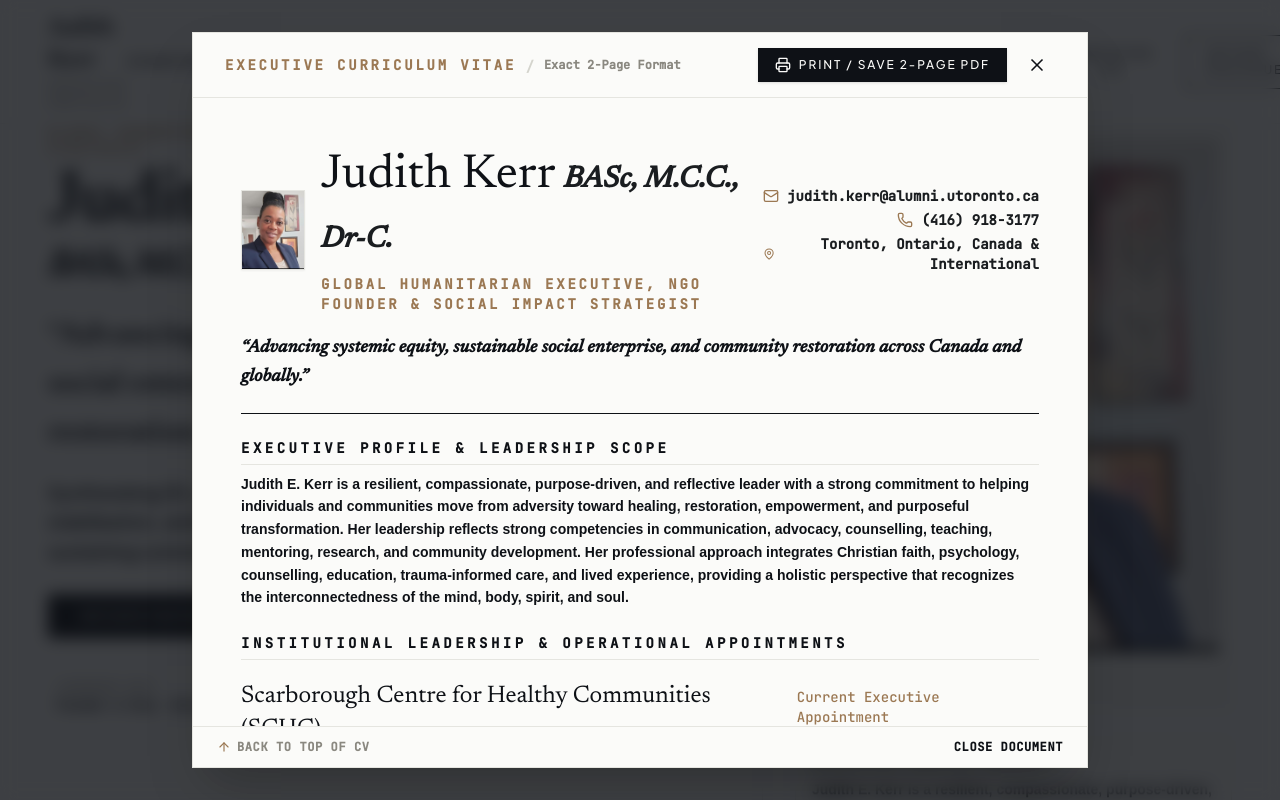
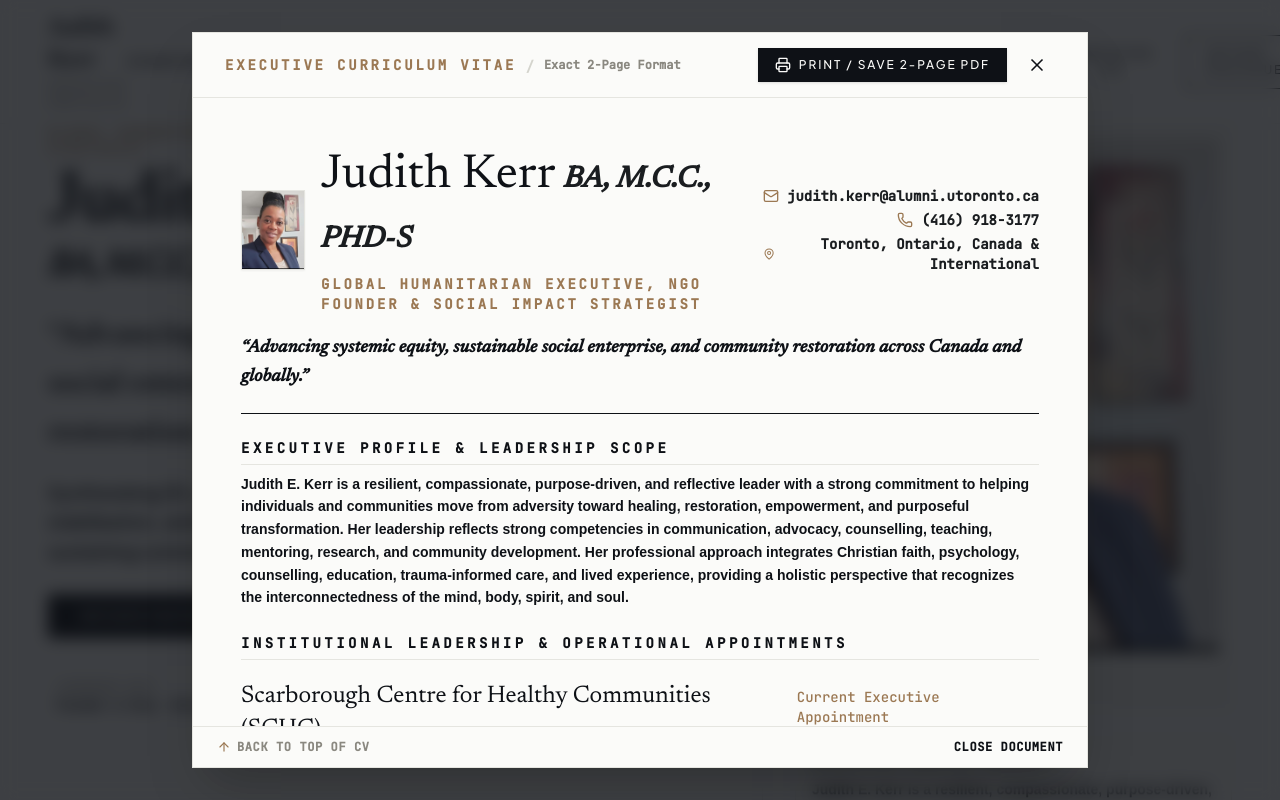
Before and after one commit to Kennysaruni/judithkerr, a React (Vite) app: page / in a window 1280 px wide. Both pictures are taken after a click on the button "DOWNLOAD EXECUTIVE CV". Shown: the top 800 px of the page. Built offline with nearby package versions, Linux system fonts and the light colour scheme.

Commit message:
modified academic titles

```diff
--- a/index.html
+++ b/index.html
@@ -5,17 +5,17 @@
     <meta name="viewport" content="width=device-width, initial-scale=1.0, viewport-fit=cover" />
 
     <!-- SEO & Metadata -->
-    <title>Judith Kerr, BASc, M.C.C., Dr-C. — Global Humanitarian Executive & Social Impact Strategist</title>
-    <meta name="description" content="Official executive portfolio of Judith Kerr, BASc, M.C.C., Dr-C. Advancing systemic equity, sustainable social enterprise, and community restoration across Canada and globally." />
+    <title>Judith Kerr, BA, M.C.C., PHD-S — Global Humanitarian Executive & Social Impact Strategist</title>
+    <meta name="description" content="Official executive portfolio of Judith Kerr, BA, M.C.C., PHD-S. Advancing systemic equity, sustainable social enterprise, and community restoration across Canada and globally." />
     <meta name="keywords" content="Judith Kerr, Executive Director, Social Impact Strategist, Humanitarian Executive, NGO Founder, Women Fe Woman, Community Restoration, Toronto Social Services, LEPP Hub Coordinator" />
     <meta name="author" content="Judith Kerr" />
 
     <!-- Open Graph / Social Media -->
     <meta property="og:type" content="website" />
-    <meta property="og:title" content="Judith Kerr, BASc, M.C.C., Dr-C. — Global Humanitarian Executive" />
+    <meta property="og:title" content="Judith Kerr, BA, M.C.C., PHD-S — Global Humanitarian Executive" />
     <meta property="og:description" content="Advancing systemic equity, sustainable social enterprise, and community restoration across Canada and globally." />
     <meta property="twitter:card" content="summary_large_image" />
-    <meta property="twitter:title" content="Judith Kerr, BASc, M.C.C., Dr-C. — Global Humanitarian Executive" />
+    <meta property="twitter:title" content="Judith Kerr, BA, M.C.C., PHD-S — Global Humanitarian Executive" />
     <meta property="twitter:description" content="Advancing systemic equity, sustainable social enterprise, and community restoration across Canada and globally." />
 
     <!-- Favicon -->
--- a/src/components/ExecutiveCVModal.tsx
+++ b/src/components/ExecutiveCVModal.tsx
@@ -192,7 +192,7 @@ export const ExecutiveCVModal: FC<ExecutiveCVModalProps> = ({ isOpen, onClose })
 
             {/* Page 1 Bottom Classification */}
             <div className="pt-2 border-t border-[#E5E5E0] flex items-center justify-between font-mono text-xs text-[#8A8880] print-mono-xs">
-              <span>Judith Kerr, BASc, M.C.C., Dr-C.</span>
+              <span>Judith Kerr, BA, M.C.C., PHD-S</span>
               <span className="text-[#9B7853] font-semibold">Page 01 of 02</span>
             </div>
           </div>
--- a/src/components/Hero.tsx
+++ b/src/components/Hero.tsx
@@ -80,7 +80,7 @@ export const Hero: FC<HeroProps> = ({ onOpenCVModal }) => {
                 </div>
                 <div className="space-y-1 p-2 rounded-xs hover:bg-[#F6F2EC]/40 transition-colors">
                   <span className="text-[#8A8880] text-[10px] uppercase tracking-wider block font-bold">Credentials</span>
-                  <span className="text-[#0E1116] font-bold block">M.C.C., Dr-C., BASc</span>
+                  <span className="text-[#0E1116] font-bold block">M.C.C., PHD-S, BA</span>
                 </div>
               </div>
             </ScrollReveal>
@@ -95,7 +95,7 @@ export const Hero: FC<HeroProps> = ({ onOpenCVModal }) => {
                   <div className="relative aspect-[4/5] overflow-hidden bg-[#EAEAE5]">
                     <img
                       src="/IMG-20260917-WA0022.jpg"
-                      alt="Judith Kerr, BASc, M.C.C., Dr-C. — Executive Portrait"
+                      alt="Judith Kerr, BA, M.C.C., PHD-S — Executive Portrait"
                       className="w-full h-full object-cover object-[center_26%] transition-transform duration-700 ease-out group-hover:scale-[1.03]"
                       loading="eager"
                     />
--- a/src/data/portfolioData.ts
+++ b/src/data/portfolioData.ts
@@ -66,7 +66,7 @@ export interface LeadershipProfileData {
 export const portfolioData = {
   profile: {
     name: "Judith Kerr",
-    postNominals: "BASc, M.C.C., Dr-C.",
+    postNominals: "BA, M.C.C., PHD-S",
     title: "Global Humanitarian Executive, NGO Founder & Social Impact Strategist",
     heroStatement: "Advancing systemic equity, sustainable social enterprise, and community restoration across Canada and globally.",
     subStatement: "Synthesizing 25+ years of institutional governance, frontline crisis stabilization, and international grassroots development to build self-sustaining community ecosystems.",
@@ -306,7 +306,7 @@ export const portfolioData = {
 
   educationAndHonors: [
     {
-      degreeOrTitle: "Doctoral Candidate (Dr-C.)",
+      degreeOrTitle: "Doctoral Candidate (PHD-S)",
       institution: "School of Graduate Studies",
       yearOrStatus: "In Progress",
       type: "academic",
@@ -320,7 +320,7 @@ export const portfolioData = {
       note: "Specialization in family systems, high-trauma restoration, and cross-cultural mediation."
     },
     {
-      degreeOrTitle: "Bachelor of Arts (BASc)",
+      degreeOrTitle: "Bachelor of Arts (BA)",
       institution: "University of Toronto",
       yearOrStatus: "Conferred",
       type: "academic",
```
